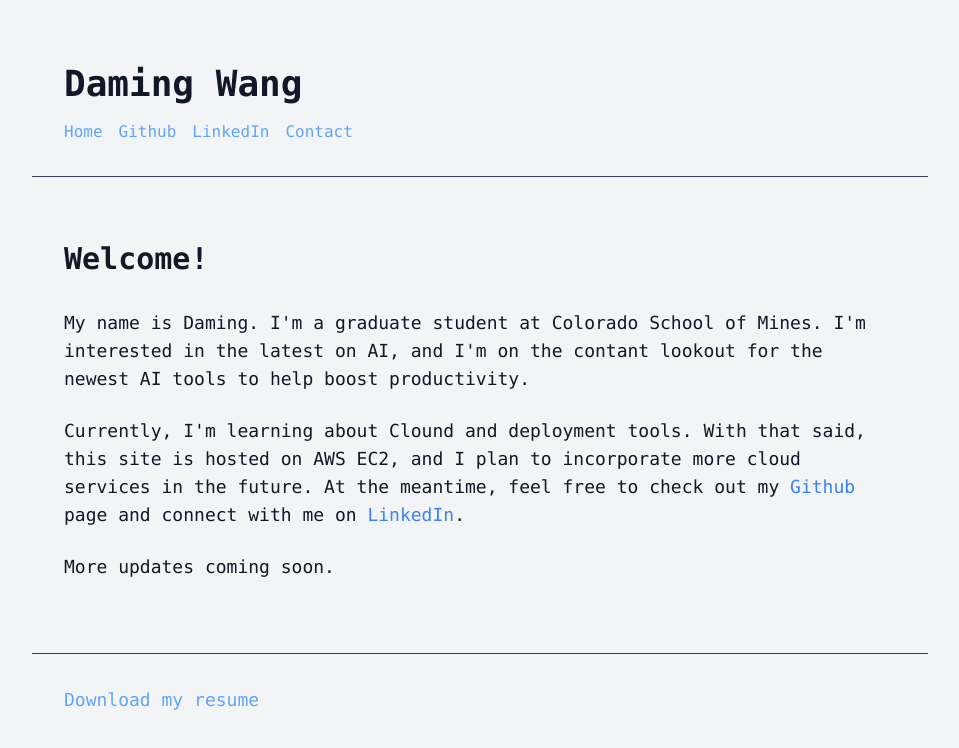
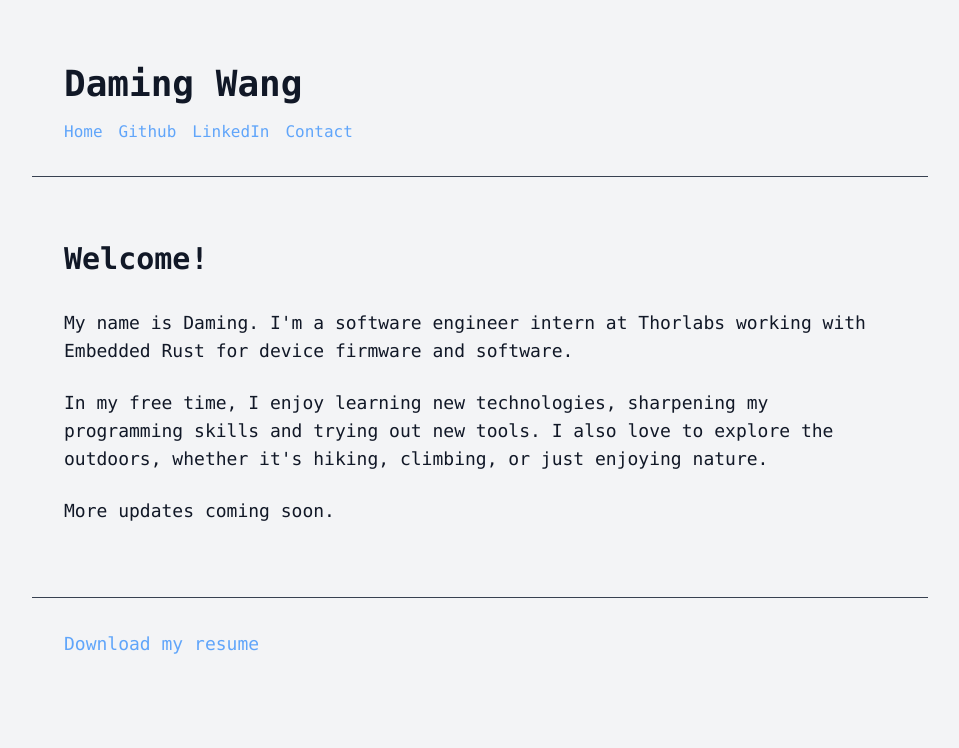
Before and after one commit to dwang917/PersonalPageFrontend, a React (Create React App) app: page / in a window 1280 px wide. Shown: the top 748 px of the page, without its empty margins (160-1119 px from the left). Built offline with nearby package versions, Linux system fonts and the light colour scheme; the HTML template or start-up script is replaced by a standard one.

Commit message:
updated pages

```diff
--- a/src/components/MainContent.js
+++ b/src/components/MainContent.js
@@ -4,10 +4,13 @@ function MainContent() {
         <section className="mt-8">
           <h2 className="text-3xl font-bold">Welcome!</h2>
           <p className="text-lg leading-7 mt-8">
-            My name is Daming. I'm a graduate student at Colorado School of Mines. I'm interested in the latest on AI, and I'm on the contant lookout for the newest AI tools to help boost productivity.
+            My name is Daming. I'm a software engineer intern at Thorlabs working with Embedded Rust for device firmware and software.
           </p>
-          <p className="text-lg mt-6 leading-7">
+          {/* <p className="text-lg mt-6 leading-7">
             Currently, I'm learning about Clound and deployment tools. With that said, this site is hosted on AWS EC2, and I plan to incorporate more cloud services in the future. At the meantime, feel free to check out my <a href="https://github.com/dwang917" className="text-blue-500 hover:underline" target="_blank" rel="noopener noreferrer">Github</a> page and connect with me on <a href="https://www.linkedin.com/in/daming-wang-0a9a8b1bb/" className="text-blue-500 hover:underline" target="_blank" rel="noopener noreferrer">LinkedIn</a>.
+          </p> */}
+          <p className="mt-6 text-lg leading-7">
+            In my free time, I enjoy learning new technologies, sharpening my programming skills and trying out new tools. I also love to explore the outdoors, whether it's hiking, climbing, or just enjoying nature.
           </p>
           <p className="mt-6 text-lg leading-7">
             More updates coming soon.
```
Also changed, not shown: 2 other files (tests, documents, lock files or other folders).
